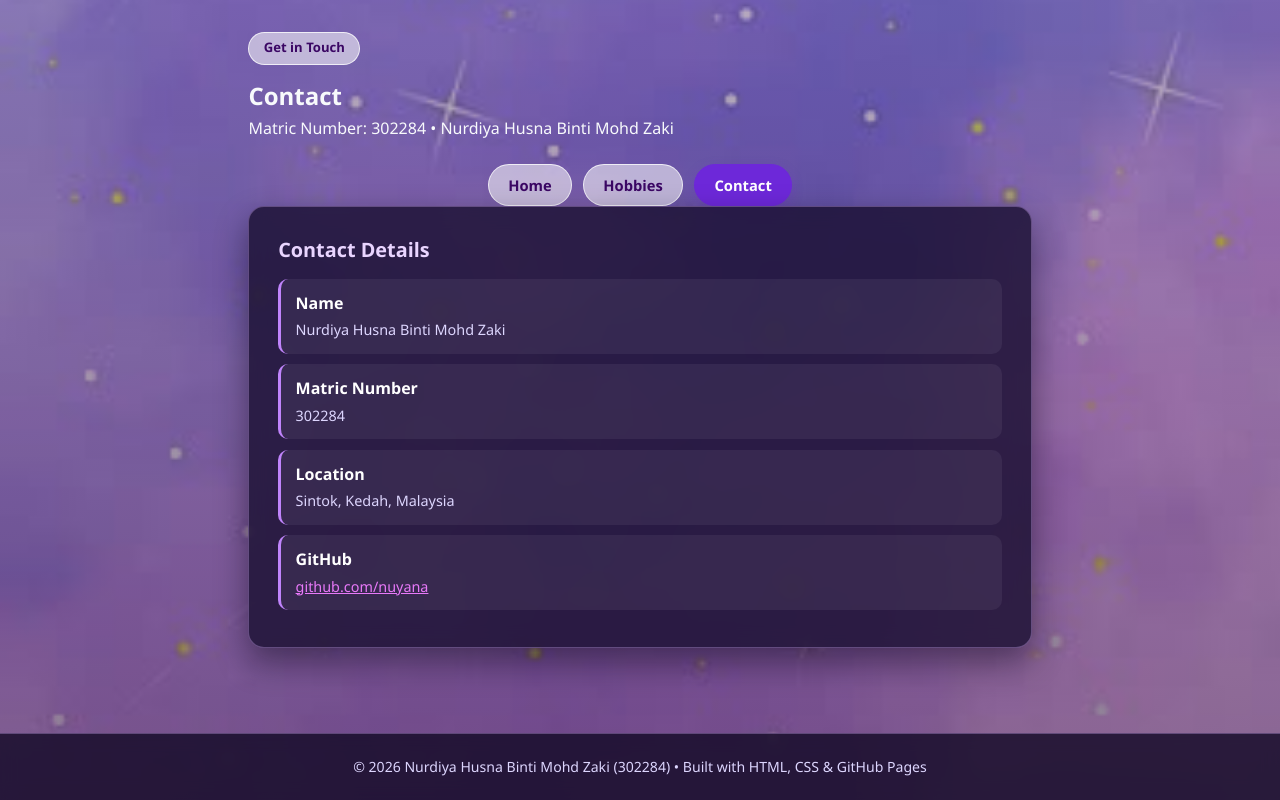
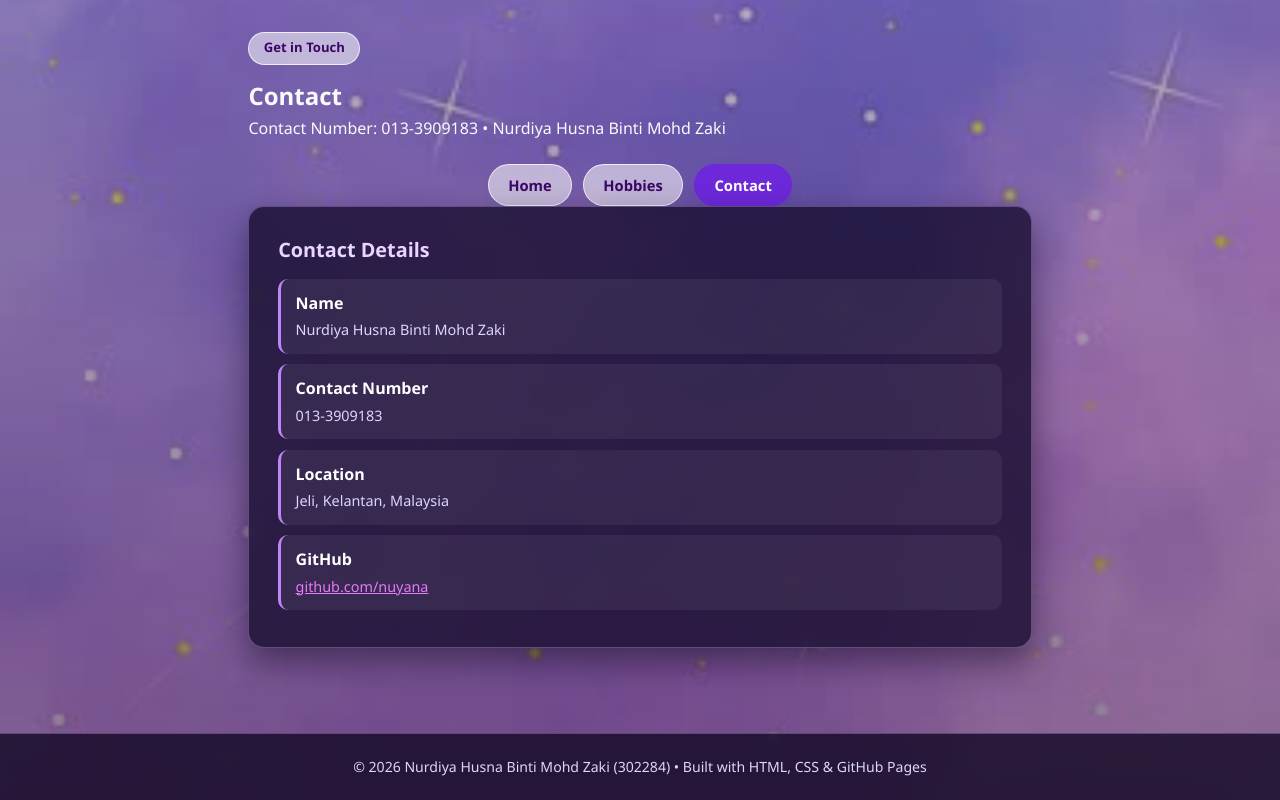
Before and after one commit to nuyana/my-resume-site, a plain HTML site: page contact.html in a window 1280 px wide. Drawn offline with Linux system fonts and the light colour scheme.

Commit message:
Change matric number

```diff
--- a/contact.html
+++ b/contact.html
@@ -12,7 +12,7 @@
         <div class="hero-left full-span">
             <span class="role-badge">Get in Touch</span>
             <h1>Contact</h1>
-            <p class="subtitle">Matric Number: 302284 &bull; Nurdiya Husna Binti Mohd Zaki</p>
+            <p class="subtitle">Contact Number: 013-3909183 &bull; Nurdiya Husna Binti Mohd Zaki</p>
             <nav class="nav-pills">
                 <a href="index.html" class="nav-btn">Home</a>
                 <a href="hobbies.html" class="nav-btn">Hobbies</a>
@@ -29,12 +29,12 @@
                 <span>Nurdiya Husna Binti Mohd Zaki</span>
             </li>
             <li>
-                <strong>Matric Number</strong>
-                <span>302284</span>
+                <strong>Contact Number</strong>
+                <span>013-3909183</span>
             </li>
             <li>
                 <strong>Location</strong>
-                <span>Sintok, Kedah, Malaysia</span>
+                <span>Jeli, Kelantan, Malaysia</span>
             </li>
             <li>
                 <strong>GitHub</strong>
```
